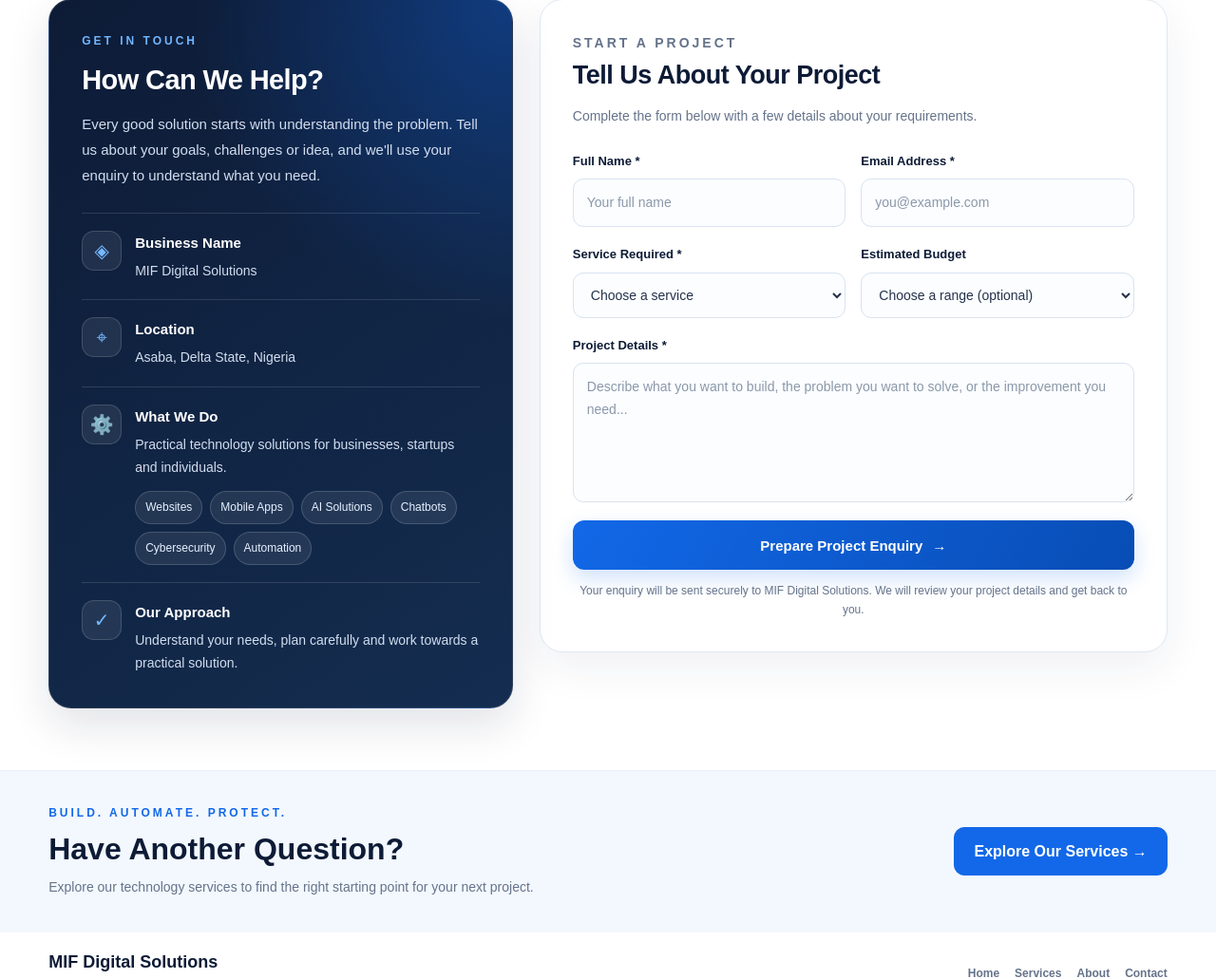
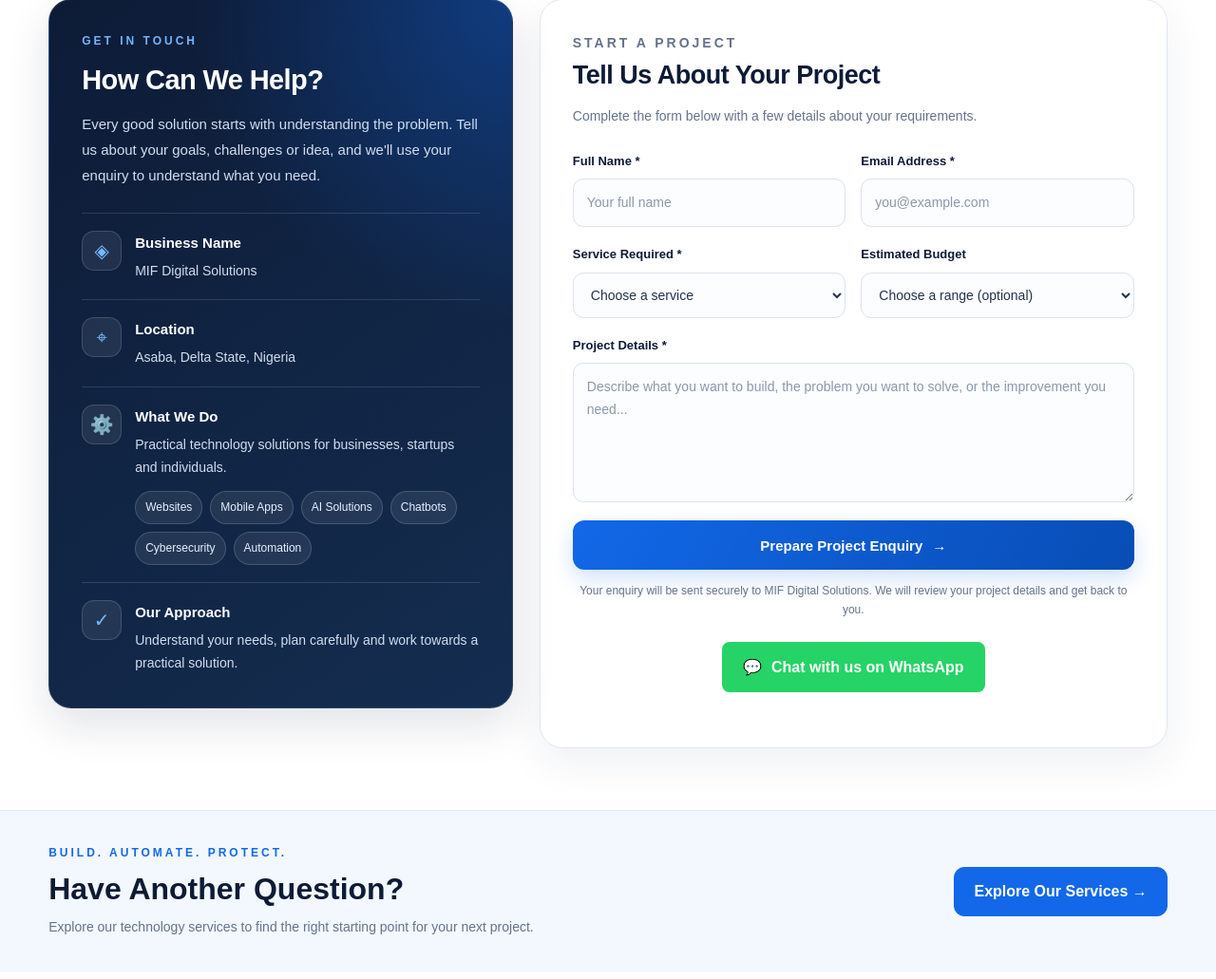
Before and after one commit to mifdigitalsolutions/MIF_Digital_Website, a Flask app: page /contact in a window 1280 px wide. Shown: the part 427-1458 px from the top of the page at 95% size. Run offline with Flask 3, Linux system fonts and the light colour scheme.

Commit message:
Add Resend email integration and WhatsApp contact

```diff
--- a/app.py
+++ b/app.py
@@ -1,6 +1,6 @@
 import os
 import smtplib
-
+import resend
 from email.message import EmailMessage
 from flask import Flask, render_template, request, redirect, url_for
 from dotenv import load_dotenv
@@ -120,27 +120,60 @@ PROJECT MESSAGE
 """
         )
 
-        # Send email through Gmail
+# Send email through Resend
         try:
-            with smtplib.SMTP(
-                "smtp.gmail.com",
-                587,
-                timeout=20
-            ) as server:
-                server.starttls()
-                server.login(SMTP_EMAIL, SMTP_APP_PASSWORD)
-                server.send_message(email_message)
+            resend_api_key = os.environ.get(
+                "RESEND_API_KEY", ""
+            ).strip()
 
-            app.logger.info("Contact form enquiry sent successfully.")
+            if not resend_api_key:
+                app.logger.error(
+                    "RESEND_API_KEY is not configured."
+                )
+                return redirect(
+                    url_for(
+                        "contact",
+                        status="email_not_configured"
+                    )
+                )
+
+            resend.api_key = resend_api_key
+
+            email_result = resend.Emails.send({
+                "from": "MIF Digital Solutions <onboarding@resend.dev>",
+                "to": [BUSINESS_EMAIL],
+                "reply_to": customer_email,
+                "subject": (
+                    f"New Project Enquiry: "
+                    f"{service or 'General Enquiry'}"
+                ),
+                "text": (
+                    "New project enquiry received.\n\n"
+                    f"Name: {name}\n"
+                    f"Customer email: {customer_email}\n"
+                    f"Requested service: "
+                    f"{service or 'Not specified'}\n"
+                    f"Budget: {budget or 'Not specified'}\n\n"
+                    f"Message:\n{message}\n"
+                ),
+            })
+
+            app.logger.info(
+                "Contact form enquiry sent via Resend. "
+                "Email ID: %s",
+                email_result.get("id", "unknown")
+            )
 
         except Exception as error:
             app.logger.exception(
-                "Failed to send contact form enquiry. "
-                "Error type: %s | Error: %s",
+                "Failed to send contact form enquiry "
+                "through Resend. Error type: %s | Error: %s",
                 type(error)._name_,
                 error
             )
-            return redirect(url_for("contact", status="send_failed"))
+            return redirect(
+                url_for("contact", status="send_failed")
+            )
 
     # Display contact page and status messages
     return render_template(
--- a/requirements.txt
+++ b/requirements.txt
@@ -1,3 +1,4 @@
 Flask
 gunicorn
 python-dotenv
+resend
--- a/static/style.css
+++ b/static/style.css
@@ -2046,3 +2046,32 @@ footer {
         padding: 22px;
     }
 }
+/* WhatsApp contact button */
+.whatsapp-contact {
+    margin: 24px 0;
+    text-align: center;
+}
+
+.whatsapp-button {
+    display: inline-flex;
+    align-items: center;
+    justify-content: center;
+    gap: 10px;
+    padding: 14px 22px;
+    background-color: #25D366;
+    color: #ffffff;
+    text-decoration: none;
+    font-weight: 600;
+    border-radius: 8px;
+    transition: background-color 0.2s ease;
+}
+
+.whatsapp-button:hover {
+    background-color: #128C7E;
+    color: #ffffff;
+}
+
+.whatsapp-button:focus-visible {
+    outline: 3px solid #128C7E;
+    outline-offset: 3px;
+}
--- a/templates/contact.html
+++ b/templates/contact.html
@@ -1025,7 +1025,18 @@
 {% endif %}
 
                         </form>
-
+<div class="whatsapp-contact">
+    <a
+        href="https://wa.me/2348128556446?text=Hello%20MIF%20Digital%20Solutions%2C%20I%27m%20interested%20in%20your%20services.%20Please%20provide%20more%20information."
+        target="_blank"
+        rel="noopener noreferrer"
+        class="whatsapp-button"
+        aria-label="Contact MIF Digital Solutions on WhatsApp"
+    >
+        <span aria-hidden="true">💬</span>
+        Chat with us on WhatsApp
+    </a>
+</div>
                     </div>
 
                 </div>
```
